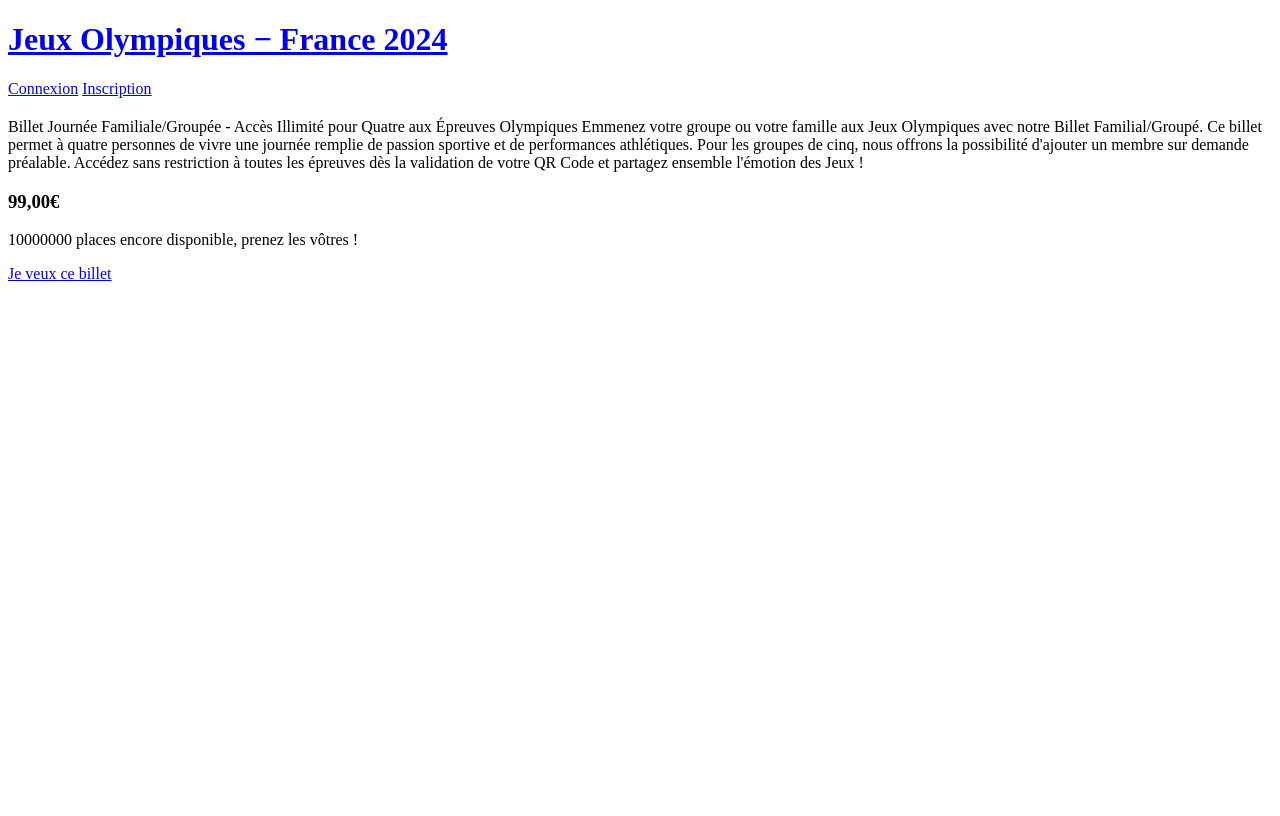
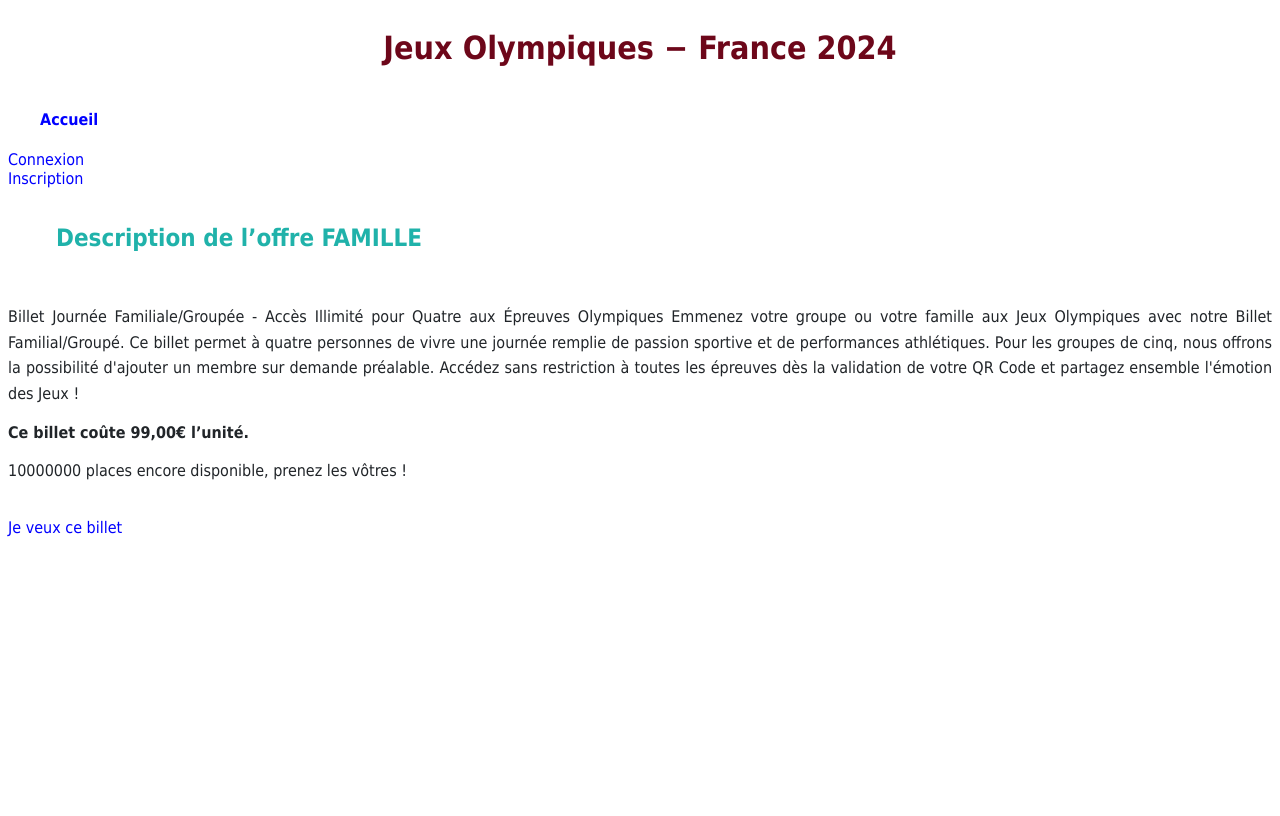
Before and after one commit to Rateland/STUDI-JO2024, a Django app: page /billets/famille/ in a window 1280 px wide. Before the commit the page ends 281 px from the top, so only its background shows below. Run offline with Django 5.2, Linux system fonts and the light colour scheme; data comes from the database, SQL or seed files in the repository.

Commit message:
Changements dans le processus d’ajout au panier
Tentative liaison billet-épreuve, suppression de migrations

```diff
--- a/Jeux_Olympiques_France/settings.py
+++ b/Jeux_Olympiques_France/settings.py
@@ -117,7 +117,10 @@ USE_TZ = True
 # Static files (CSS, JavaScript, Images)
 # https://docs.djangoproject.com/en/5.0/howto/static-files/
 
-STATIC_URL = 'static/'
+STATIC_URL = '/static/'
+STATICFILES_DIRS = [
+    BASE_DIR / "static",
+]
 
 # Default primary key field type
 # https://docs.djangoproject.com/en/5.0/ref/settings/#default-auto-field
--- a/Jeux_Olympiques_France/urls.py
+++ b/Jeux_Olympiques_France/urls.py
@@ -29,7 +29,8 @@ urlpatterns = [
     path('logout/', logout_user, name="logout"),
     path('login/', login_user, name="login"),
     path('epreuves/<str:slug>/', epreuves_detail, name="epreuves"),
+    path('epreuves/<str:slug>/ajout_panier', ajout_panier, name="panier_epreuves"),
     path('epreuves/', liste_epreuves, name="liste_epreuves"),
     path('billets/<str:slug>/', billets_detail, name="billets"),
-    path('billets/<str:slug>/add-to-cart', ajout_panier, name="panier"),
+    path('billets/<str:slug>/ajout_panier', ajout_panier, name="panier_billets"),
 ] + static(settings.MEDIA_URL, document_root=settings.MEDIA_ROOT)
--- /dev/null
+++ b/static/css/styles.css
@@ -0,0 +1,60 @@
+/* Définition des couleurs de base */
+:root {
+    --primary-color: 000; /* Bleu */
+    --secondary-color: #6C757D; /* Gris */
+    --background-color: #F8F9FA; /* Gris très clair */
+    --text-color: #212529; /* Presque noir */
+}
+
+/* Styles globaux */
+body {
+    display: flex;
+    text-align: justify;
+    background-color: fff;
+    color: var(--text-color);
+    font-family: 'Tahoma', sans-serif;
+    min-height: 100vh; /* Assure que le conteneur prend au moins toute la hauteur de la fenêtre */
+    flex-direction: column; /* Les enfants sont empilés verticalement */
+}
+
+/* Styles pour les en-têtes */
+h1 {
+    display: block;
+    text-align: center;
+    color: #6d071a;
+}
+
+h2 {
+    display: block;
+    text-align: justify;
+    margin-left: 32px;
+    margin-right: auto;
+    padding: 16px;
+    color: lightseagreen;
+}
+
+h3, h4, h5, h6 {
+    display: block;
+    text-align: justify;
+    margin-left: 32px;
+    margin-right: auto;
+    color: lightseagreen;
+}
+
+/* Styles pour les paragraphes */
+p {
+    line-height: 1.6;
+    margin-bottom: 1em;
+}
+
+/* Styles pour les liens */
+a {
+    color: blue;
+    text-decoration: none; /* Supprime le soulignement par défaut */
+}
+
+a:hover {
+    text-decoration: underline; /* Ajoute un soulignement au survol */
+}
+
+/* Ajoutez d'autres styles spécifiques selon vos besoins */
--- a/store/models.py
+++ b/store/models.py
@@ -25,9 +25,10 @@ class OffreBillet(models.Model):
     TYPE_OFFRE_CHOICES = [
         ('SOLO', 'Solo'),
         ('DUO', 'Duo'),
-        ['FAMILLE', 'Famille'],
+        ('FAMILLE', 'Famille'),
     ]
 
+    epreuve = models.ForeignKey(Epreuve, null=True, related_name='offres', on_delete=models.CASCADE, verbose_name="Épreuve associée")
     nom = models.CharField(max_length=100, choices=TYPE_OFFRE_CHOICES, unique=True, verbose_name="Type d’offre")
     slug = models.SlugField(max_length=128)
     description = models.TextField(blank=True, verbose_name="Description de l’offre")
@@ -43,12 +44,12 @@ class OffreBillet(models.Model):
 
 class Achat(models.Model):
     utilisateur = models.ForeignKey(AUTH_USER_MODEL, on_delete=models.CASCADE)
-    produit = models.ForeignKey(OffreBillet, on_delete=models.CASCADE)
+    billet = models.ForeignKey(OffreBillet, on_delete=models.CASCADE)
     quantité = models.IntegerField(default=1)
     acheté = models.BooleanField(default=False)
 
     def __str__(self):
-        return f"{self.produit.name} ({self.quantity})"
+        return f"{self.billet.nom} ({self.quantité})"
 
 class Panier(models.Model):
     utilisateur = models.OneToOneField(AUTH_USER_MODEL, on_delete=models.CASCADE)
--- a/store/templates/store/billets.html
+++ b/store/templates/store/billets.html
@@ -1,15 +1,13 @@
 {% extends 'base.html' %}
 
 {% block content %}
-<h2>{{ billets.nom }}</h2>
+<h2>Description de l’offre {{ billet.nom }}</h2>
 <div></div>
 <p>{{ billet.description}}</p>
-<h3>{{ billet.prix }}€</h3>
+<strong>Ce billet coûte {{ billet.prix }}€ l’unité.</strong>
 <p>{{ billet.stock }} places encore disponible, prenez les vôtres !</p>
 <p>
-    <a href="{% url 'panier' billet.slug %}"">
-        Je veux ce billet
-    </a>
+    <a href="{% url 'panier_billets' billet.slug %}"">Je veux ce billet</a>
 </p>
 
 {% endblock %}
--- a/store/views.py
+++ b/store/views.py
@@ -3,6 +3,7 @@ from django.shortcuts import render, get_object_or_404, redirect
 from store.models import *
 from django.db import transaction
 from django.db.models import F
+from django.contrib.auth.decorators import login_required
 
 # Create your views here.
 def accueil(request):
@@ -12,7 +13,7 @@ def accueil(request):
 
 def epreuves_detail(request, slug):
     epreuve = get_object_or_404(Epreuve, slug=slug)
-    offres = OffreBillet.objects.all()  # Si vous souhaitez afficher tous les types d'offres disponibles
+    offres = OffreBillet.objects.filter(epreuve=epreuve)  # Filtrer les offres par l'épreuve obtenue
     return render(request, 'store/epreuves.html', {'epreuve': epreuve, 'offres': offres})
 
 def liste_epreuves(request):
@@ -24,9 +25,32 @@ def billets_detail(request, slug):
     billet = get_object_or_404(OffreBillet, slug=slug)
     return render(request, 'store/billets.html', context={"billet": billet})
 
-def ajout_panier (request):
-    pass
 
+def ajout_panier(request, slug):
+    billet = get_object_or_404(OffreBillet, slug=slug)
+
+    # Créez ou récupérez le panier en session pour les utilisateurs non authentifiés
+    if not request.user.is_authenticated:
+        panier_id = request.session.get('panier_id')
+        if panier_id:
+            panier = Panier.objects.get(id=panier_id)
+        else:
+            panier = Panier.objects.create()
+            request.session['panier_id'] = panier.id
+    else:
+        utilisateur = request.user
+        panier, _ = Panier.objects.get_or_create(utilisateur=utilisateur)
+
+    # Ajoutez le billet au panier
+    achat, created = Achat.objects.get_or_create(billet=billet, defaults={'utilisateur': request.user if request.user.is_authenticated else None, 'quantité': 1})
+
+    if not created:
+        achat.quantité += 1
+        achat.save()
+
+    return redirect(billet.get_absolute_url())
+
+@login_required
 def acheter_billet(request, slug):
     # Démarre une transaction atomique
     with transaction.atomic():
--- a/templates/base.html
+++ b/templates/base.html
@@ -1,13 +1,15 @@
+{% load static %}
 <!DOCTYPE html>
 <html lang="fr">
 <head>
     <meta charset="UTF-8">
     <meta name="viewport" content="width=device-width, initial-scale=1.0">
     <title>Jeux Olympiques − France 2024</title>
+    <link rel="stylesheet" href="{% static 'css/styles.css' %}">
 </head>
 <body>
-    <a href="{% url 'accueil' %}"><h1>Jeux Olympiques − France 2024</h1></a>
-
+    <h1>Jeux Olympiques − France 2024</h1>
+<h4><a href="{% url 'accueil' %}">Accueil</a></h4>
 {% if user.is_authenticated %}
     <p>{{ user.username }}, vous êtes bien connecté</p>
 <a href="{% url 'logout' %}">Déconnexion</a>
```
Also changed, not shown: accounts/views.py (+10 -1 lines), store/templates/store/accueil.html (+4 -4 lines), store/templates/store/epreuves.html (+5 -2 lines), db.sqlite3, store/migrations/0009_rename_produit_achat_billet.py (added).
